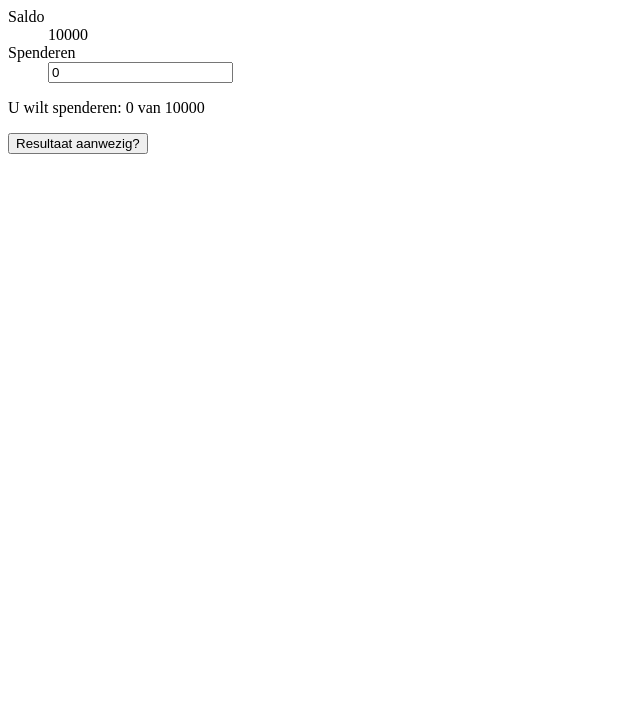
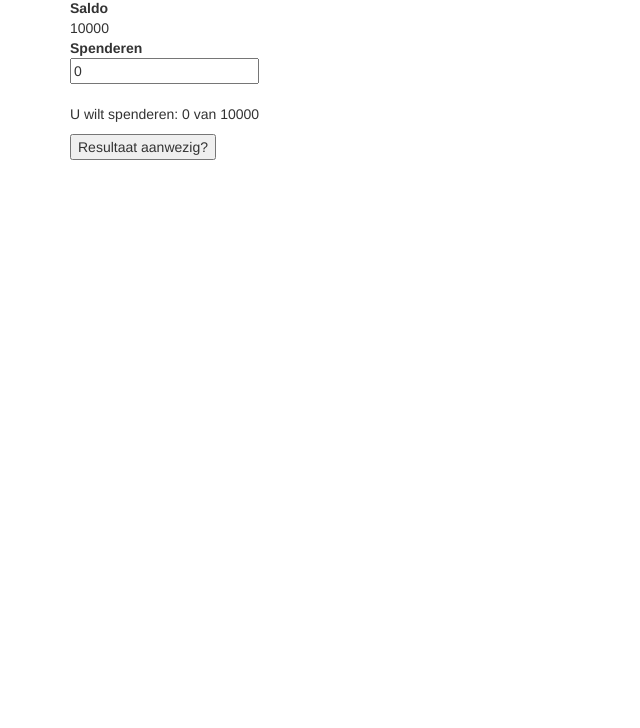
Before and after one commit to geerdink/hackathon, a website: page src/app/index.html in a window 1280 px wide. Shown: the part 72-800 px from the top of the page, without its empty margins (0-640 px from the left). Drawn offline with nearby package versions, Linux system fonts and the light colour scheme.

Commit message:
Added Bootstrap.

```diff
--- a/src/app/index.html
+++ b/src/app/index.html
@@ -4,15 +4,22 @@
         <title>MortgageAdviser</title>
 
         <script src="lib/angular/angular.min.js"></script>
+        <script src="http://maxcdn.bootstrapcdn.com/bootstrap/3.2.0/js/bootstrap.min.js"></script>
+
         <script src="js/MortgageAdviser.js"></script>
         <script src="js/controllers/InputController.js"></script>
         <script src="js/controllers/AdviceController.js"></script>
+
+        <link rel="stylesheet" href="//maxcdn.bootstrapcdn.com/bootstrap/3.2.0/css/bootstrap.min.css">
+        <link rel="stylesheet" href="//maxcdn.bootstrapcdn.com/bootstrap/3.2.0/css/bootstrap-theme.min.css">
     </head>
     <body data-ng-app="MortgageAdviser">
+        <div class="container">
 
-        <h1>Mortgage Adviser</h1>
+            <h1>Mortgage Adviser</h1>
 
-        <div data-ng-include="'views/input.html'"></div>
+            <div data-ng-include="'views/input.html'"></div>
 
+        </div>
     </body>
 </html>
```
